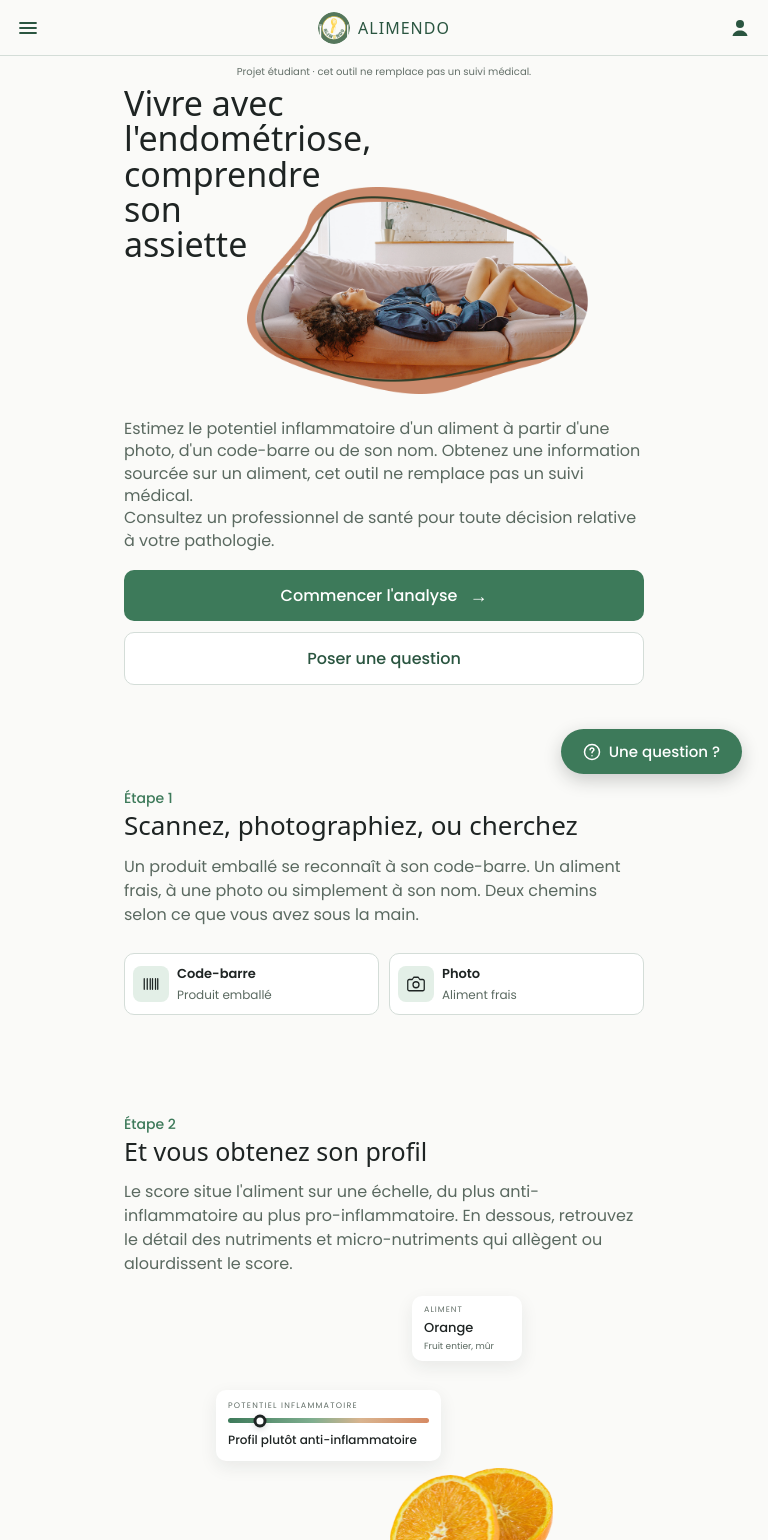
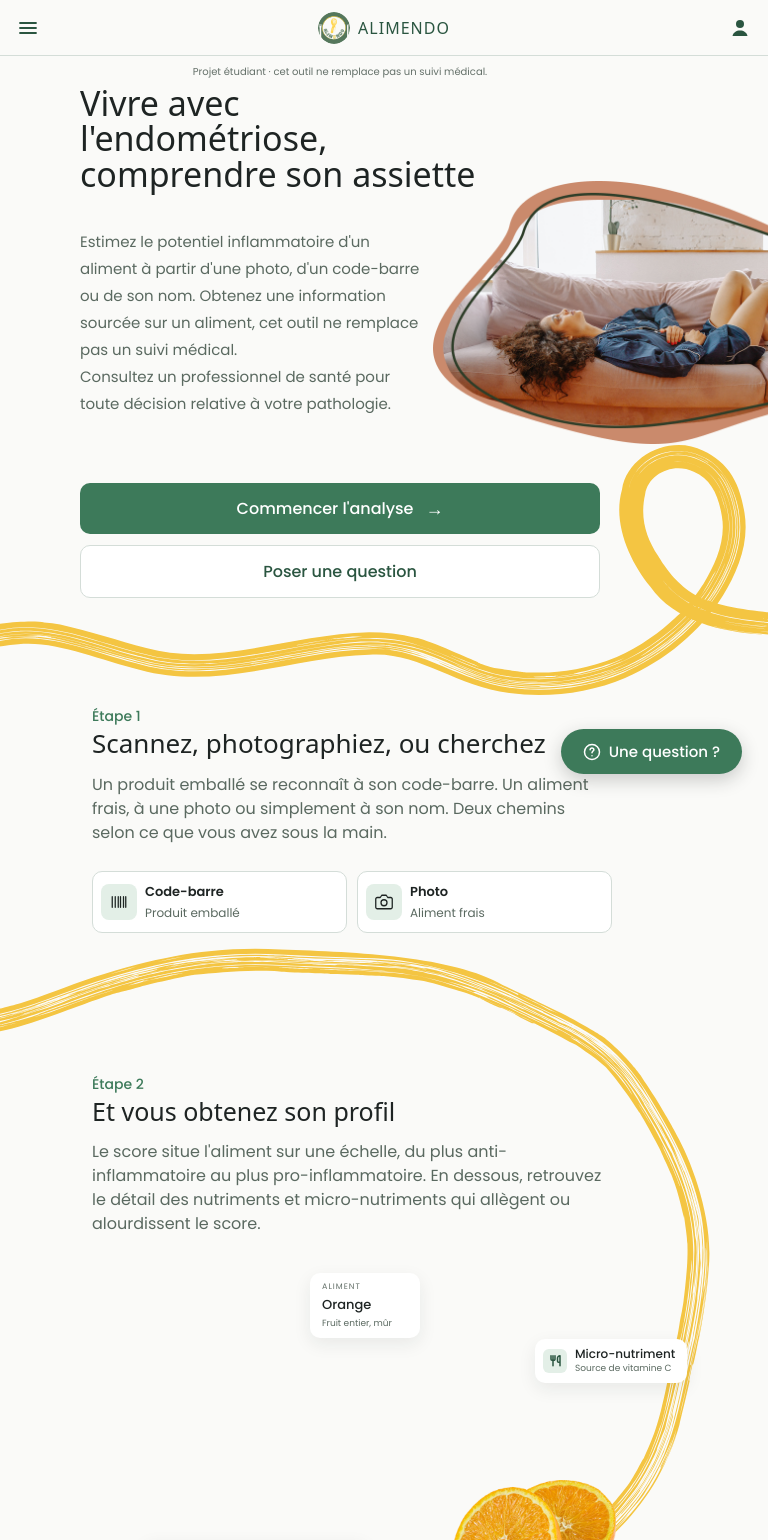
Before and after one commit to SalomeSouque/alimendo_certification_rncp, a React (Vite) app in the folder frontend/: page / in a window 768 px wide. Shown: the top 1540 px of the page. Built offline with nearby package versions, Linux system fonts and the light colour scheme; no server answers; a web font is replaced by a local one.

Commit message:
feat(home): compositions 540 et 768 px avec leur trait, zoomées de 490 à 859 px

```diff
--- a/frontend/src/config/breakpoints.js
+++ b/frontend/src/config/breakpoints.js
@@ -17,5 +17,14 @@ export const HOME_ONE_COLUMN_QUERY = '(max-width: 859px)';
 export const HOME_TABLET_QUERY = '(min-width: 860px) and (max-width: 1279px)';
 
 /** Home: the phone line pieces are cut where the line leaves a phone screen; above
- *  460 px their cut ends would show, so the line is not displayed. */
+ *  460 px their cut ends would show, so they are not displayed. */
 export const HOME_PHONE_LINE_QUERY = '(max-width: 460px)';
+
+/** Home, inside the one-column range: two compositions drawn by Salomé at 540 and
+ *  768 px (large phones, half laptop screens, tablets in portrait), each with its own
+ *  line and zoomed to the screen like the tablet. Boundary at 645 px, between the two.
+ *  The 540 composition starts at 490 px: below (zoom < 0.91) the minimum text size
+ *  makes the hero and step 2 paragraphs run into the line, so 461-489 px keeps the
+ *  one-column layout without a line. */
+export const HOME_LARGE_PHONE_QUERY = '(min-width: 490px) and (max-width: 644px)';
+export const HOME_SMALL_TABLET_QUERY = '(min-width: 645px) and (max-width: 859px)';
--- a/frontend/src/pages/Home.css
+++ b/frontend/src/pages/Home.css
@@ -264,18 +264,80 @@
   .frame .chatbot-cta .btn-secondary { display: flex; width: 100%; min-height: 50px; padding: 13px 20px; font-size: 16px; }
 }
 
-/* Large phones, small tablets, half laptop screens (461-859 px): no line (see
-   HOME_PHONE_LINE_QUERY), the column stops
-   at 560 px and stays centred, the step 2 composition keeps its phone size. */
-@media (min-width: 461px) and (max-width: 859px) {
-  .frame .hero,
-  .frame .section-step1,
-  .frame .section-step2,
-  .frame .section-pourquoi,
-  .frame .section-chatbot { max-width: 560px; margin-left: auto; margin-right: auto; }
+/* 461-489 px: no line (the phone pieces would show their cut ends, and the 540 px
+   composition does not fit yet, see HOME_LARGE_PHONE_QUERY). The column of the phone
+   maquette, hero paragraph closer to the title (the 72 px left room for the line). */
+@media (min-width: 461px) and (max-width: 489px) {
   .frame .step2-visual { width: 360px; margin: 20px auto 0; }
   .frame .chatbot-body { max-width: 420px; }
-  .frame .hero-description { margin-top: 24px; } /* the 72 px left room for the line */
+  .frame .hero-description { margin-top: 24px; }
+}
+
+/* ========= 490-859 px: the one-column layout redrawn by Salomé at 540 and 768 px =====
+   Large phones, half laptop screens, tablets in portrait. Same structure as the phone
+   (picture inside the hero), but the picture sits next to the text, the title keeps
+   its three desktop lines, and the step 2 composition is rearranged around her line.
+   Drawn at 540 or 768 px inside .home-stage and zoomed to the screen (Home.jsx).
+   Minimum sizes: paragraphs 15 px on screen, other texts never smaller than on the
+   phone maquette. */
+@media (min-width: 490px) and (max-width: 859px) {
+  .frame .home-stage .hero-title .br-m { display: inline; height: auto; }
+  .frame .home-stage .hero-image { position: absolute; margin: 0; }
+  .frame .home-stage .hero-description { font-size: max(15px, calc(15px / var(--z, 1))); line-height: 27px; }
+  .frame .home-stage .section-body,
+  .frame .home-stage .pourquoi-body,
+  .frame .home-stage .chatbot-body { font-size: max(16px, calc(15px / var(--z, 1))); }
+  .frame .home-stage .hero-tag { font-size: max(10px, calc(10px / var(--z, 1))); }
+  .frame .home-stage .card-aliment .lbl,
+  .frame .home-stage .card-score .lbl { font-size: max(8px, calc(8px / var(--z, 1))); }
+  .frame .home-stage .card-aliment .sub,
+  .frame .home-stage .card-micro .s { font-size: max(9px, calc(9px / var(--z, 1))); }
+  .frame .home-stage .card-score .caption,
+  .frame .home-stage .card-micro .t,
+  .frame .home-stage .method-card-subtitle { font-size: max(12px, calc(12px / var(--z, 1))); }
+  .frame .home-stage .card-aliment .val,
+  .frame .home-stage .method-card-title { font-size: max(13px, calc(13px / var(--z, 1))); }
+  .frame .home-stage .step2-visual { width: 360px; margin: 20px auto 0; }
+  .frame .home-stage .card-micro,
+  .frame .home-stage .orange-img { right: auto; }
+  .frame .home-stage .chatbot-body { max-width: 420px; }
+}
+
+/* Large phones (490-644 px): composition drawn at 540 px. */
+@media (min-width: 490px) and (max-width: 644px) {
+  .frame .home-stage { width: 540px; margin: 0 auto; }
+  .frame .home-stage .wave-home-540 { top: 330px; left: -137px; width: 867px; max-width: none; }
+  .frame .home-stage .hero-image { top: 140px; left: 287px; width: 351px; height: 213px; }
+  .frame .home-stage .hero-description { max-width: 240px; margin: 20px 0 88px; }
+  .frame .home-stage .card-micro { top: 297px; left: -1px; }
+  .frame .home-stage .orange-img { top: 224px; left: 224px; width: 168px; height: 127px; }
+  .frame .home-stage .section-pourquoi { padding-top: 46px; }
+}
+
+/* Small tablets, half laptop screens (645-859 px): composition drawn at 768 px. The
+   sections keep the left edges of Salomé's drawing (hero 80 px, steps and Pourquoi
+   92 px, chatbot centred). */
+@media (min-width: 645px) and (max-width: 859px) {
+  .frame .home-stage { width: 768px; margin: 0 auto; }
+  .frame .home-stage .wave-home-768 { top: 389px; left: -178px; width: 1073px; max-width: none; }
+  .frame .home-stage .hero,
+  .frame .home-stage .section-step1,
+  .frame .home-stage .section-step2,
+  .frame .home-stage .section-pourquoi,
+  .frame .home-stage .section-chatbot { max-width: 560px; margin-left: auto; margin-right: auto; }
+  .frame .home-stage .hero { margin-left: 60px; }
+  .frame .home-stage .section-step1,
+  .frame .home-stage .section-step2,
+  .frame .home-stage .section-pourquoi { margin-left: 72px; }
+  .frame .home-stage .hero-image { top: 125px; left: 373px; width: 433px; height: 263px; }
+  .frame .home-stage .hero-description { max-width: 340px; margin: 36px 0 66px; }
+  .frame .home-stage .section-step1 { padding-top: 105px; }
+  .frame .home-stage .section-step2 { padding-top: 138px; }
+  .frame .home-stage .step2-visual { height: 401px; }
+  .frame .home-stage .card-aliment { top: 17px; left: 138px; right: auto; }
+  .frame .home-stage .card-micro { top: 83px; left: 363px; }
+  .frame .home-stage .orange-img { top: 224px; left: 278px; width: 168px; height: 127px; }
+  .frame .home-stage .card-score { top: 284px; left: -29px; }
 }
 
 /* Very narrow phones (320 px): smaller title, method cards one under the other. */
--- a/frontend/src/pages/Home.jsx
+++ b/frontend/src/pages/Home.jsx
@@ -1,6 +1,12 @@
 import { Link } from 'react-router-dom';
 import Layout from '../components/Layout.jsx';
-import { HOME_ONE_COLUMN_QUERY, HOME_PHONE_LINE_QUERY, HOME_TABLET_QUERY } from '../config/breakpoints';
+import {
+  HOME_LARGE_PHONE_QUERY,
+  HOME_ONE_COLUMN_QUERY,
+  HOME_PHONE_LINE_QUERY,
+  HOME_SMALL_TABLET_QUERY,
+  HOME_TABLET_QUERY,
+} from '../config/breakpoints';
 import { useMediaQuery } from '../components/useMediaQuery';
 import { useViewportWidth } from '../components/useViewportWidth';
 import './Home.css';
@@ -9,6 +15,8 @@ import './Home.css';
 // the tablet composition (no tablet maquette: derived from the phone and desktop ones).
 const DESIGN_WIDTH = 1728;
 const TABLET_WIDTH = 1024;
+const SMALL_TABLET_WIDTH = 768;
+const LARGE_PHONE_WIDTH = 540;
 // Above this zoom the tablet stage stops growing and is centred (texts would get too big).
 const TABLET_MAX_ZOOM = 1.1;
 
@@ -39,22 +47,34 @@ export default function Home() {
   // The phone line pieces are cut where the line leaves a phone screen: on a wider
   // screen the cuts would show, so the line is not displayed (nor downloaded).
   const isPhone = useMediaQuery(HOME_PHONE_LINE_QUERY);
-  // Desktop and tablet: one line behind the whole stage (the tablet one is drawn on a
-  // capture of the 1024 px stage). Phones: the line of the maquette is cut into pieces
-  // where it leaves the screen, and each piece is attached to its section, so it
-  // follows the content whatever the text height.
+  // Between phones and the tablet: the one-column layout redrawn at 540 and 768 px.
+  const largePhone = useMediaQuery(HOME_LARGE_PHONE_QUERY);
+  const smallTablet = useMediaQuery(HOME_SMALL_TABLET_QUERY);
+  // Desktop, tablet, 540 and 768 px compositions: one line behind the whole stage
+  // (drawn by Salomé on a capture of the stage). Phones: the line of the maquette is
+  // cut into pieces where it leaves the screen, and each piece is attached to its
+  // section, so it follows the content whatever the text height.
   let wave = null;
-  if (tablet) {
+  if (largePhone) {
+    wave = <img className="wave wave-home-540" src="/assets/home_line_540.svg" alt="" aria-hidden="true" />;
+  } else if (smallTablet) {
+    wave = <img className="wave wave-home-768" src="/assets/home_line_768.svg" alt="" aria-hidden="true" />;
+  } else if (tablet) {
     wave = <img className="wave wave-home-tablet" src="/assets/home_line_tablet.svg" alt="" aria-hidden="true" />;
   } else if (!oneColumn) {
     wave = <img className="wave wave-home" src="/assets/yellow_line_home_page.svg" alt="" aria-hidden="true" />;
   }
-  // Desktop and tablet: the stage is drawn at a fixed width (1728 or 1024 px) and zoomed
-  // to the screen width, so the line, the picture, the cards and the texts keep their
-  // proportions (--z is used in Home.css for the minimum text sizes).
+  // Everywhere but on phones (≤ 460 px): the stage is drawn at a fixed width (540, 768,
+  // 1024 or 1728 px) and zoomed to the screen width, so the line, the picture, the
+  // cards and the texts keep their proportions (--z is used in Home.css for the
+  // minimum text sizes).
   const width = useViewportWidth();
-  const zoom = tablet ? Math.min(width / TABLET_WIDTH, TABLET_MAX_ZOOM) : width / DESIGN_WIDTH;
-  const stageStyle = oneColumn || !width ? undefined : { zoom, '--z': zoom };
+  let zoom = width / DESIGN_WIDTH;
+  if (largePhone) zoom = width / LARGE_PHONE_WIDTH;
+  else if (smallTablet) zoom = width / SMALL_TABLET_WIDTH;
+  else if (tablet) zoom = Math.min(width / TABLET_WIDTH, TABLET_MAX_ZOOM);
+  const zoomed = !oneColumn || largePhone || smallTablet;
+  const stageStyle = zoomed && width ? { zoom, '--z': zoom } : undefined;
   const heroImage = (
     // data-bleed: on phones the picture is cut by the screen edge on purpose (maquette).
     <div className="hero-image" data-bleed>
```
Also changed, not shown: frontend/public/assets/home_line_540.svg (added), frontend/public/assets/home_line_768.svg (added).
